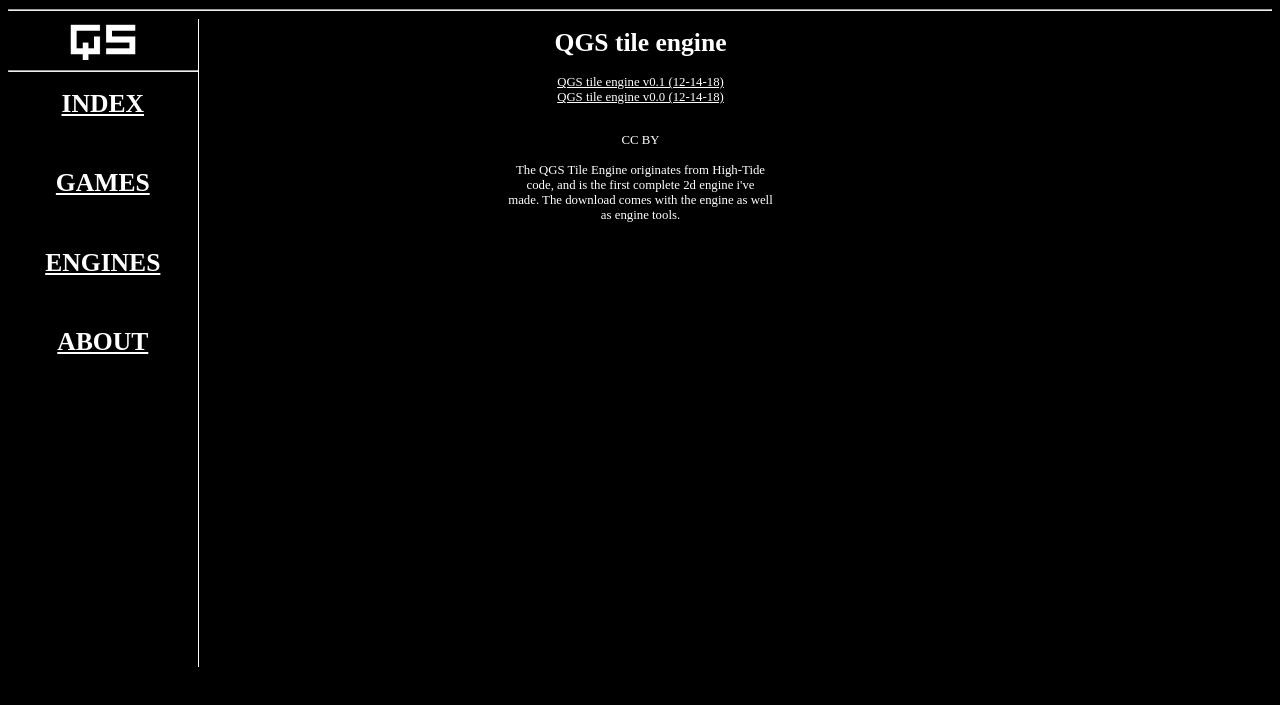
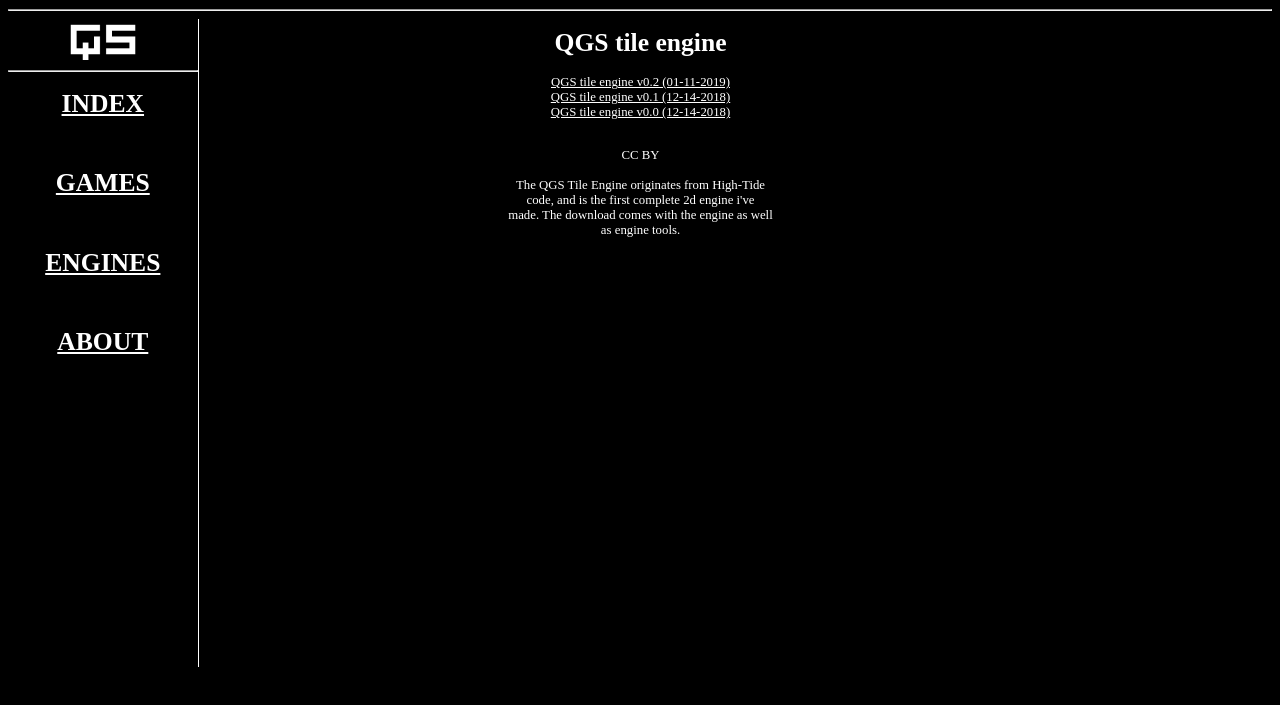
Before and after one commit to QGsoftware/QGsoftware.github.io, a plain HTML site: page QGS_tile_engine.html in a window 1280 px wide. Shown: the part 27-732 px from the top of the page. Drawn offline with Linux system fonts and the light colour scheme.

Commit message:
added v0.2 and dates

```diff
--- a/QGS_tile_engine.html
+++ b/QGS_tile_engine.html
@@ -60,9 +60,11 @@
 
             <div id="center">
                 <h1>QGS tile engine</h1>
-                <a href="engines/QGS_tile_engine v0.1.zip" download>QGS tile engine v0.1 (12-14-18)</a>
+                <a href="engines/QGS_tile_engine v0.2.zip" download>QGS tile engine v0.2 (01-11-2019)</a>
                 <br>
-                <a href="engines/QGS_tile_engine.zip" download>QGS tile engine v0.0 (12-14-18)</a>
+                <a href="engines/QGS_tile_engine v0.1.zip" download>QGS tile engine v0.1 (12-14-2018)</a>
+                <br>
+                <a href="engines/QGS_tile_engine.zip" download>QGS tile engine v0.0 (12-14-2018)</a>
                 <p><br>
                     CC BY<br><br>
                     The QGS Tile Engine originates from High-Tide<br>
```
